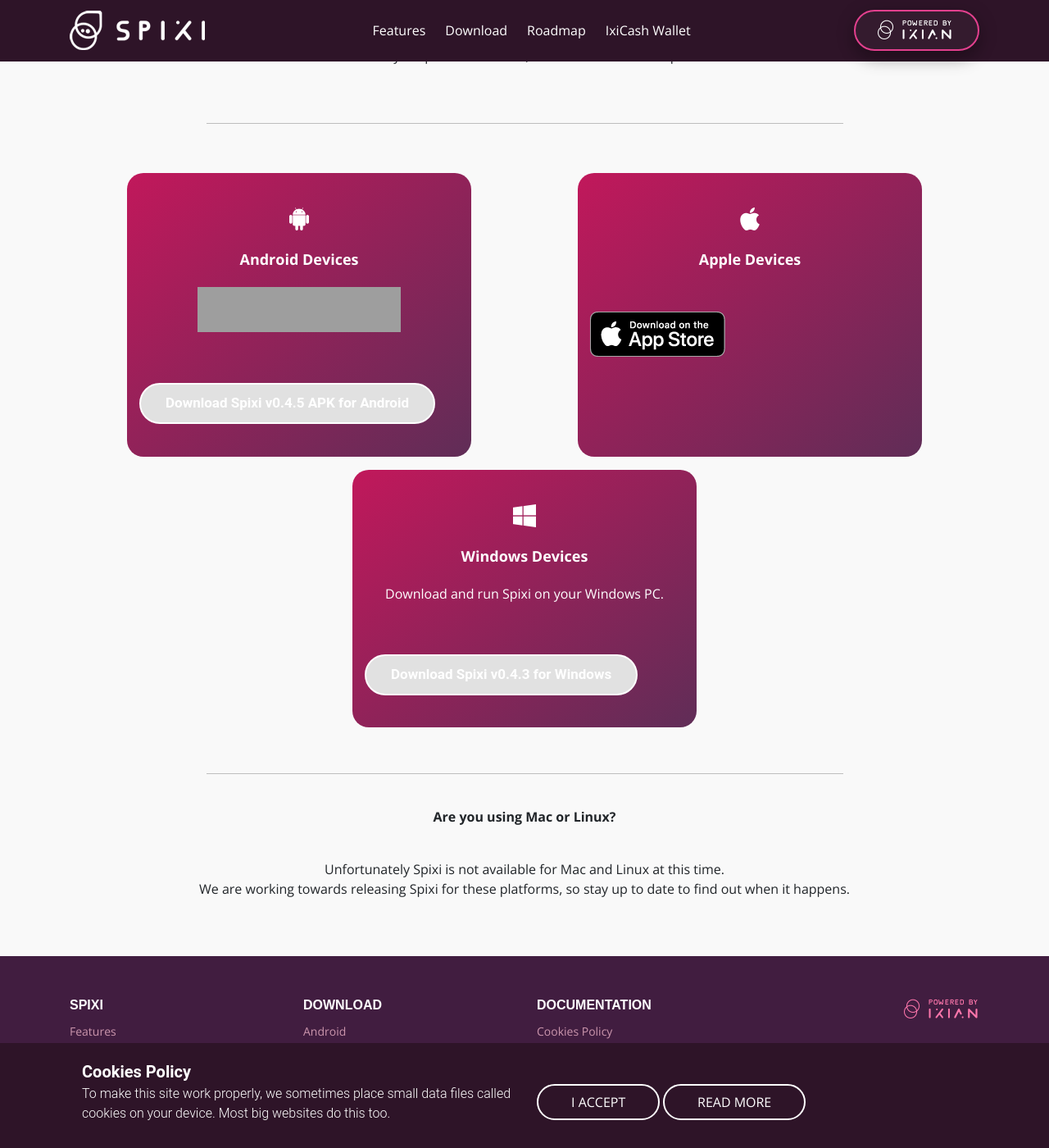
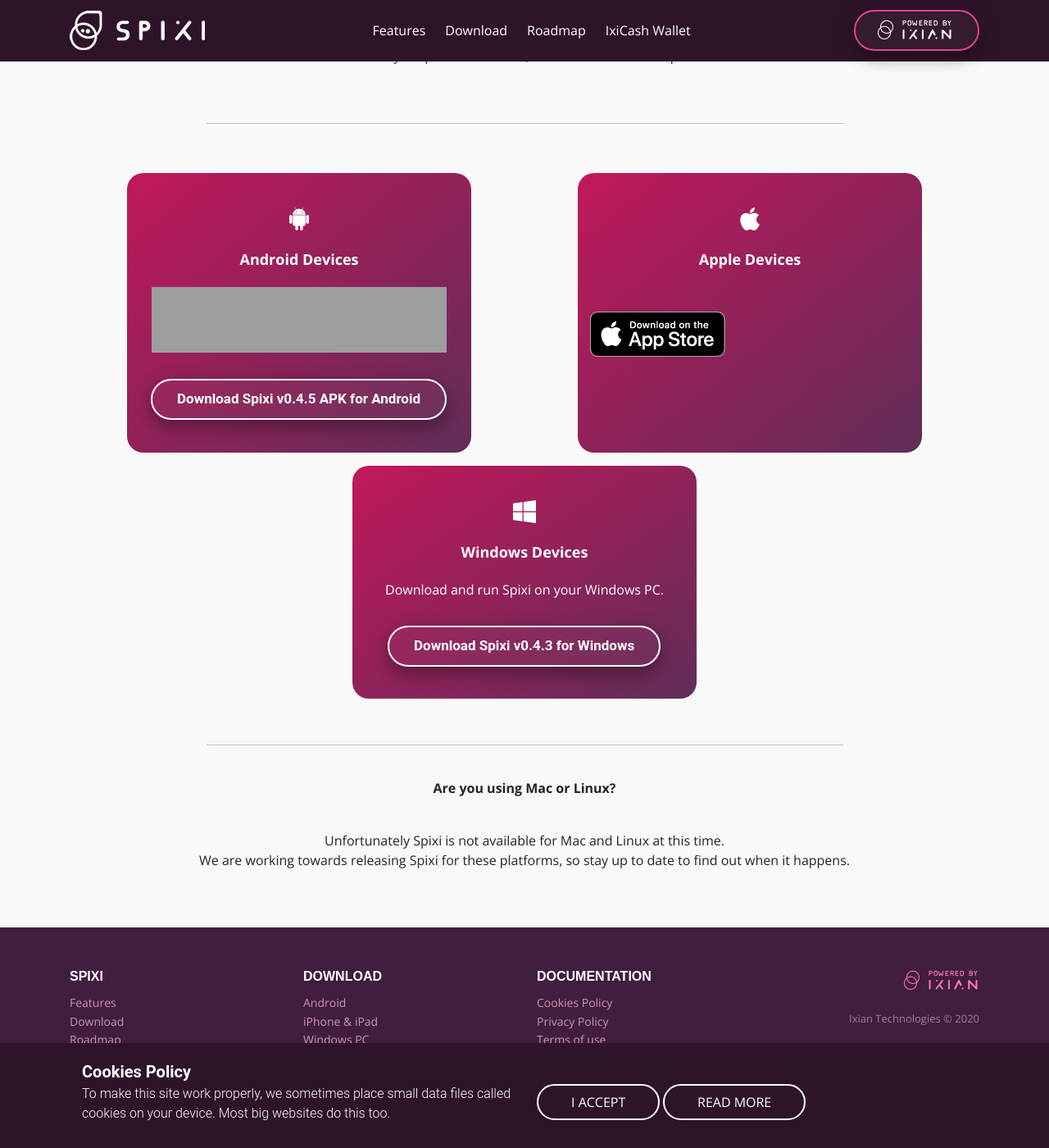
Before and after one commit to ProjectIxian/Spixi-website, a Jekyll site: the page built from download.md, in a window 1280 px wide and 1400 px high, scrolled down 265 px. Shown: the whole window at 82% size. Built offline with Jekyll 4.4.1, drawn with Linux system fonts in a browser that asks for light colours; nearby versions of some CDN libraries; after the commit the page ends 1630 px from its top, so only the background shows below that; grey boxes are pictures that could not be loaded.

Commit message:
- style fixes

```diff
--- a/assets/css/styles.css
+++ b/assets/css/styles.css
@@ -487,7 +487,7 @@
     height: 55px;
 }
 
-.downloadBoxSmall > a > button {
+.downloadBoxSmall > a > .btn {
     padding-top: 10px;
     margin-top: 32px;
     margin-left: auto;
--- a/download.md
+++ b/download.md
@@ -18,7 +18,7 @@
             <strong>Android Devices</strong>
             <p class="text-center">
                 <a href="https://play.google.com/store/apps/details?id=io.ixian.spixi&pcampaignid=pcampaignidMKT-Other-global-all-co-prtnr-py-PartBadge-Mar2515-1">
-                    <img alt="Get it on Google Play" src="https://play.google.com/intl/en_us/badges/static/images/badges/en_badge_web_generic.png"/>
+                    <img alt="Get it on Google Play" src="https://play.google.com/intl/en_us/badges/static/images/badges/en_badge_web_generic.png" style="height:80px"/>
                 </a>
             </p>
             <a href="https://github.com/ProjectIxian/Spixi/releases/download/v0.4.5/Spixi-v0.4.5-Android.apk">
@@ -33,7 +33,7 @@
                 <img alt="Download on the App Store" src="assets/img/AppStoreBadge.png"/>
             </a>
         </div>
-        <div class="col-md-3 col-xl-6 col-md-5 mb-3 downloadBoxSmall" style="background-image: linear-gradient(to bottom right, #c1185b, #602d57);margin-left: auto;margin-right: auto;max-width: 420px;border-radius: 20px;">
+        <div class="col-md-3 col-xl-6 col-md-5 mb-3 downloadBoxSmall">
             <i class="fab fa-windows d-xl-flex justify-content-xl-center justify-content-center"></i>
             <strong>Windows Devices</strong>
             <p class="text-center">Download and run Spixi on your Windows PC.</p>
```
